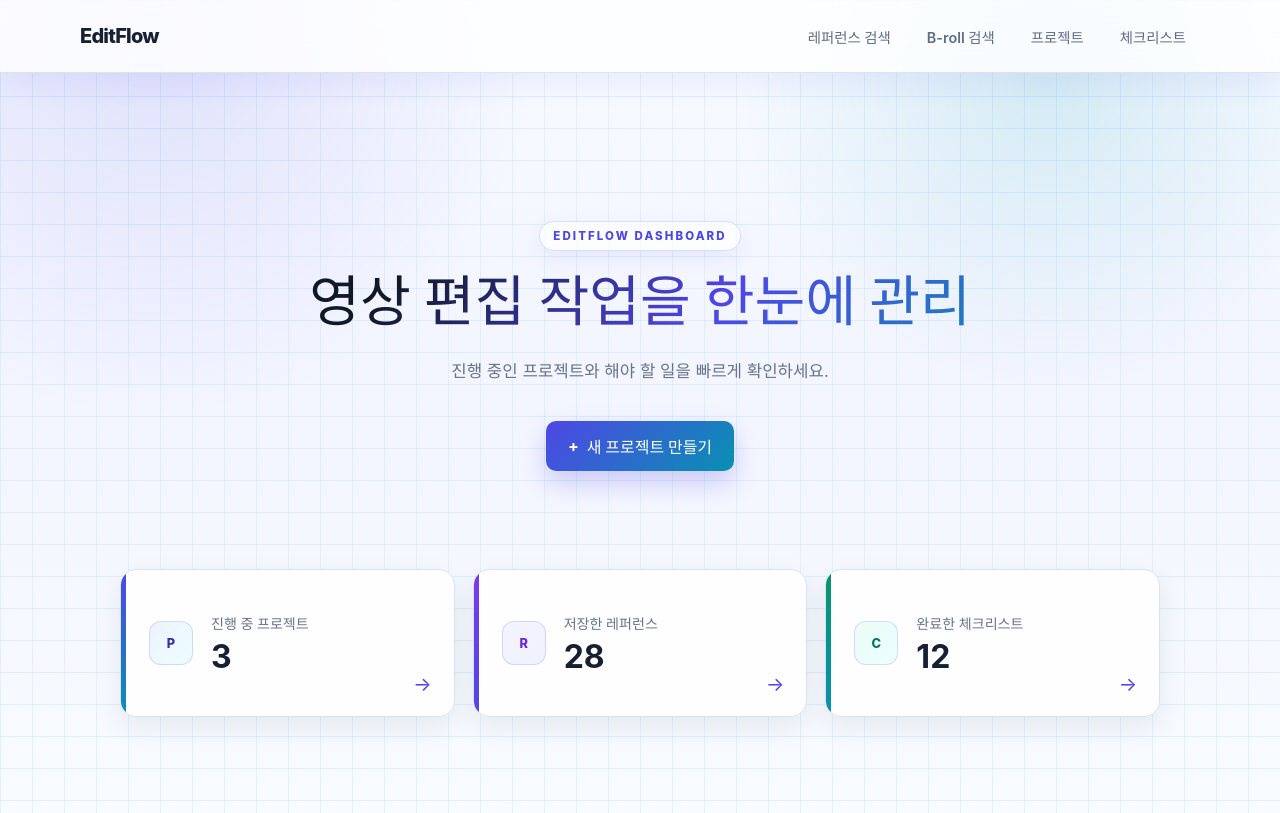
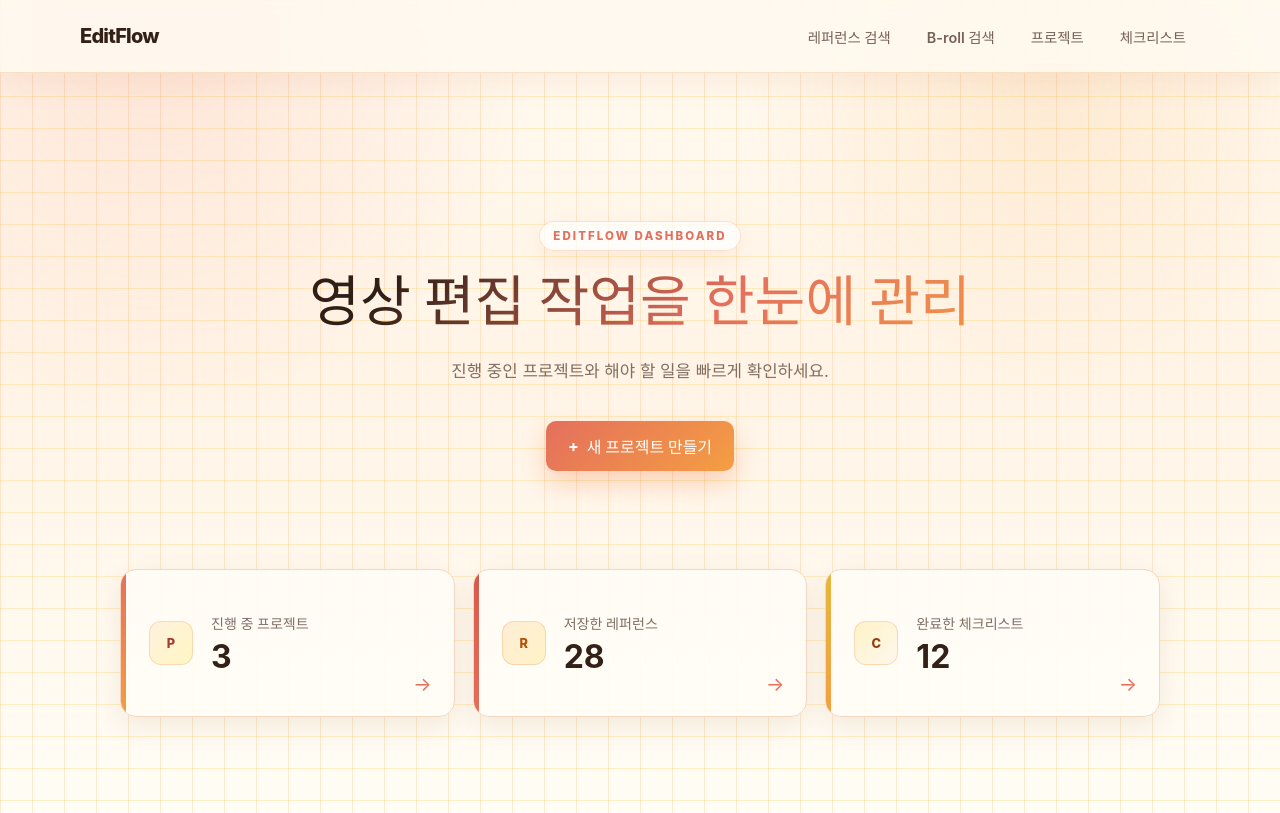
Before and after one commit to Younggeon-1230/EditFlow, a React (Vite) app: page / in a window 1280 px wide. Built offline with nearby package versions, Linux system fonts and the light colour scheme; no server answers.

Commit message:
style: update EditFlow color palette

```diff
--- a/src/styles/global.css
+++ b/src/styles/global.css
@@ -2,20 +2,20 @@
   font-family:
     Inter, Pretendard, -apple-system, BlinkMacSystemFont, "Segoe UI", sans-serif;
   color: #202124;
-  background: #f4f7ff;
-  --color-ink: #172033;
-  --color-muted: #69738a;
-  --color-soft: #eef4ff;
-  --color-surface: rgba(255, 255, 255, 0.9);
-  --color-border: #d9e2f4;
-  --color-primary: #4f46e5;
-  --color-primary-deep: #3730a3;
-  --color-cyan: #0891b2;
-  --color-emerald: #059669;
-  --color-violet: #7c3aed;
-  --color-danger: #dc2626;
-  --shadow-soft: 0 16px 42px rgba(55, 48, 163, 0.1);
-  --shadow-card: 0 10px 28px rgba(31, 41, 55, 0.08);
+  background: #fff7ed;
+  --color-ink: #332117;
+  --color-muted: #806f63;
+  --color-soft: #fff1df;
+  --color-surface: rgba(255, 253, 247, 0.92);
+  --color-border: #f3d8bf;
+  --color-primary: #e46f5d;
+  --color-primary-deep: #9f3f2f;
+  --color-cyan: #f59e42;
+  --color-emerald: #e5b73b;
+  --color-violet: #d45b4b;
+  --color-danger: #c24132;
+  --shadow-soft: 0 16px 42px rgba(180, 83, 9, 0.13);
+  --shadow-card: 0 10px 28px rgba(120, 53, 15, 0.09);
   font-synthesis: none;
   text-rendering: optimizeLegibility;
 }
@@ -28,12 +28,13 @@ body {
   min-width: 320px;
   min-height: 100vh;
   margin: 0;
+  overflow-x: hidden;
   background:
-    radial-gradient(circle at 12% 4%, rgba(79, 70, 229, 0.14), transparent 28%),
-    radial-gradient(circle at 82% 10%, rgba(8, 145, 178, 0.14), transparent 24%),
-    linear-gradient(rgba(191, 219, 254, 0.4) 1px, transparent 1px),
-    linear-gradient(90deg, rgba(191, 219, 254, 0.36) 1px, transparent 1px),
-    linear-gradient(180deg, #f7fbff 0%, #f3f5ff 46%, #f8fbff 100%);
+    radial-gradient(circle at 12% 4%, rgba(244, 114, 82, 0.15), transparent 28%),
+    radial-gradient(circle at 82% 10%, rgba(245, 158, 66, 0.16), transparent 24%),
+    linear-gradient(rgba(251, 191, 36, 0.22) 1px, transparent 1px),
+    linear-gradient(90deg, rgba(251, 146, 60, 0.18) 1px, transparent 1px),
+    linear-gradient(180deg, #fffaf0 0%, #fff4e6 46%, #fffdf5 100%);
   background-size: 100% 100%, 100% 100%, 32px 32px, 32px 32px, 100% 100%;
 }
 
@@ -48,15 +49,16 @@ a {
 
 .app {
   min-height: 100vh;
+  overflow-x: hidden;
 }
 
 .site-header {
   position: sticky;
   top: 0;
   z-index: 10;
-  border-bottom: 1px solid rgba(148, 163, 184, 0.28);
-  background: rgba(255, 255, 255, 0.82);
-  box-shadow: 0 10px 30px rgba(79, 70, 229, 0.08);
+  border-bottom: 1px solid rgba(217, 119, 6, 0.18);
+  background: rgba(255, 250, 240, 0.86);
+  box-shadow: 0 10px 30px rgba(180, 83, 9, 0.08);
   backdrop-filter: blur(16px);
 }
 
@@ -86,7 +88,7 @@ a {
 .navigation-link {
   padding: 10px 14px;
   border-radius: 8px;
-  color: #5f6c83;
+  color: #766256;
   font-size: 0.9rem;
   font-weight: 600;
   text-decoration: none;
@@ -97,13 +99,13 @@ a {
 
 .navigation-link:hover {
   color: var(--color-primary-deep);
-  background: rgba(79, 70, 229, 0.08);
+  background: rgba(251, 146, 60, 0.12);
 }
 
 .navigation-link.active {
   color: #fff;
   background: linear-gradient(135deg, var(--color-primary), var(--color-cyan));
-  box-shadow: 0 8px 18px rgba(79, 70, 229, 0.22);
+  box-shadow: 0 8px 18px rgba(234, 88, 12, 0.22);
 }
 
 .dashboard-page {
@@ -1986,8 +1988,8 @@ a {
   border-radius: 999px;
   background: linear-gradient(
     135deg,
-    rgba(79, 70, 229, 0.15),
-    rgba(8, 145, 178, 0.12)
+    rgba(244, 114, 82, 0.16),
+    rgba(245, 158, 66, 0.14)
   );
   content: "";
   filter: blur(34px);
@@ -1998,10 +2000,10 @@ a {
   align-items: center;
   min-height: 30px;
   padding: 0 13px;
-  border: 1px solid rgba(79, 70, 229, 0.18);
+  border: 1px solid rgba(234, 88, 12, 0.18);
   border-radius: 999px;
   background: rgba(255, 255, 255, 0.72);
-  box-shadow: 0 8px 22px rgba(79, 70, 229, 0.08);
+  box-shadow: 0 8px 22px rgba(234, 88, 12, 0.08);
 }
 
 .hero-section h1,
@@ -2016,7 +2018,7 @@ a {
 }
 
 .hero-section h1 {
-  background: linear-gradient(135deg, #111827 22%, var(--color-primary) 58%, var(--color-cyan));
+  background: linear-gradient(135deg, #2f1f17 22%, var(--color-primary) 58%, var(--color-cyan));
   background-clip: text;
   -webkit-text-fill-color: transparent;
 }
@@ -2029,6 +2031,7 @@ a {
 .project-info-main > p,
 .project-card-copy p {
   color: var(--color-muted);
+  overflow-wrap: anywhere;
 }
 
 .primary-button,
@@ -2039,7 +2042,7 @@ a {
   border: 0;
   color: #fff;
   background: linear-gradient(135deg, var(--color-primary), var(--color-cyan));
-  box-shadow: 0 12px 26px rgba(79, 70, 229, 0.25);
+  box-shadow: 0 12px 26px rgba(234, 88, 12, 0.24);
 }
 
 .primary-button:hover,
@@ -2047,38 +2050,38 @@ a {
 .form-submit-button:hover,
 .reference-search-input button:hover:not(:disabled),
 .checklist-add-form button:hover:not(:disabled) {
-  background: linear-gradient(135deg, var(--color-primary-deep), #0e7490);
-  box-shadow: 0 16px 34px rgba(79, 70, 229, 0.3);
+  background: linear-gradient(135deg, var(--color-primary-deep), #d97706);
+  box-shadow: 0 16px 34px rgba(234, 88, 12, 0.28);
 }
 
 .secondary-button,
 .card-action-button,
 .icon-button,
 .checklist-list-actions > button {
-  border-color: rgba(79, 70, 229, 0.18);
+  border-color: rgba(217, 119, 6, 0.22);
   color: var(--color-primary-deep);
-  background: rgba(255, 255, 255, 0.86);
+  background: rgba(255, 253, 247, 0.88);
 }
 
 .secondary-button:hover,
 .card-action-button:hover,
 .icon-button:hover,
 .checklist-list-actions > button:hover {
-  border-color: rgba(79, 70, 229, 0.38);
+  border-color: rgba(217, 119, 6, 0.38);
   color: var(--color-primary);
-  background: rgba(79, 70, 229, 0.08);
+  background: rgba(255, 237, 213, 0.82);
 }
 
 .card-action-button.delete,
 .checklist-page-item > button {
-  color: #8b5cf6;
+  color: #b45309;
 }
 
 .card-action-button.delete:hover,
 .checklist-page-item > button:hover {
-  border-color: rgba(220, 38, 38, 0.2);
+  border-color: rgba(194, 65, 50, 0.22);
   color: var(--color-danger);
-  background: rgba(254, 242, 242, 0.88);
+  background: rgba(255, 237, 213, 0.88);
 }
 
 .summary-card,
@@ -2156,24 +2159,24 @@ a {
 .project-card:hover,
 .reference-result-card:hover,
 .broll-result-card:hover {
-  border-color: rgba(79, 70, 229, 0.32);
+  border-color: rgba(234, 88, 12, 0.3);
   box-shadow: var(--shadow-soft);
 }
 
 .summary-card-icon {
-  border-color: rgba(79, 70, 229, 0.18);
+  border-color: rgba(234, 88, 12, 0.18);
   color: var(--color-primary-deep);
-  background: linear-gradient(135deg, #eef2ff, #ecfeff);
+  background: linear-gradient(135deg, #fff1df, #fff7c2);
 }
 
 .summary-card:nth-child(2) .summary-card-icon {
-  color: #6d28d9;
-  background: linear-gradient(135deg, #f5f3ff, #eef2ff);
+  color: #b45309;
+  background: linear-gradient(135deg, #ffedd5, #fef3c7);
 }
 
 .summary-card:nth-child(3) .summary-card-icon {
-  color: #047857;
-  background: linear-gradient(135deg, #ecfdf5, #ecfeff);
+  color: #92400e;
+  background: linear-gradient(135deg, #fef3c7, #fff7ed);
 }
 
 .summary-card-title,
@@ -2203,22 +2206,22 @@ a {
 }
 
 .project-status {
-  border: 1px solid rgba(79, 70, 229, 0.18);
+  border: 1px solid rgba(234, 88, 12, 0.18);
   color: var(--color-primary-deep);
-  background: linear-gradient(135deg, #eef2ff, #ecfeff);
+  background: linear-gradient(135deg, #fff1df, #fef3c7);
 }
 
 .project-grid .project-card:nth-child(2n) .project-status,
 .project-info .project-status {
-  border-color: rgba(124, 58, 237, 0.18);
-  color: #6d28d9;
-  background: #f5f3ff;
+  border-color: rgba(245, 158, 66, 0.24);
+  color: #9a3412;
+  background: #ffedd5;
 }
 
 .project-grid .project-card:nth-child(3n) .project-status {
-  border-color: rgba(5, 150, 105, 0.18);
-  color: #047857;
-  background: #ecfdf5;
+  border-color: rgba(229, 183, 59, 0.3);
+  color: #854d0e;
+  background: #fef3c7;
 }
 
 .project-counts,
@@ -2231,7 +2234,7 @@ a {
 .project-form textarea,
 .project-form select {
   border-color: var(--color-border);
-  background: rgba(248, 251, 255, 0.92);
+  background: rgba(255, 251, 235, 0.9);
 }
 
 .project-search-field:focus-within,
@@ -2242,13 +2245,13 @@ a {
 .project-form input:focus,
 .project-form textarea:focus,
 .project-form select:focus {
-  border-color: rgba(79, 70, 229, 0.52);
-  box-shadow: 0 0 0 4px rgba(79, 70, 229, 0.12);
+  border-color: rgba(234, 88, 12, 0.48);
+  box-shadow: 0 0 0 4px rgba(251, 146, 60, 0.14);
 }
 
 .progress-track,
 .checklist-page-progress-track {
-  background: #e0e7ff;
+  background: #fdebd3;
 }
 
 .progress-track span,
@@ -2259,12 +2262,12 @@ a {
 .project-tabs {
   border-color: var(--color-border);
   background: rgba(255, 255, 255, 0.66);
-  box-shadow: 0 10px 24px rgba(79, 70, 229, 0.08);
+  box-shadow: 0 10px 24px rgba(180, 83, 9, 0.08);
 }
 
 .project-tab:hover {
   color: var(--color-primary-deep);
-  background: rgba(79, 70, 229, 0.08);
+  background: rgba(251, 146, 60, 0.12);
 }
 
 .project-tab.active {
@@ -2275,88 +2278,88 @@ a {
 .resource-preview,
 .youtube-thumbnail,
 .broll-preview-image {
-  border-color: rgba(79, 70, 229, 0.14);
-  background-color: #eaf2ff;
+  border-color: rgba(234, 88, 12, 0.16);
+  background-color: #fff1df;
 }
 
 .video-preview {
   background:
-    linear-gradient(135deg, rgba(79, 70, 229, 0.2), rgba(8, 145, 178, 0.14)),
-    #eef4ff;
+    linear-gradient(135deg, rgba(244, 114, 82, 0.18), rgba(245, 158, 66, 0.14)),
+    #fff1df;
 }
 
 .broll-preview {
   background:
-    linear-gradient(45deg, rgba(8, 145, 178, 0.14) 25%, transparent 25%),
-    linear-gradient(-45deg, rgba(79, 70, 229, 0.12) 25%, transparent 25%),
-    #f0fdfa;
+    linear-gradient(45deg, rgba(245, 158, 66, 0.16) 25%, transparent 25%),
+    linear-gradient(-45deg, rgba(244, 114, 82, 0.12) 25%, transparent 25%),
+    #fff7ed;
 }
 
 .thumbnail-preview.variant-2 {
   background:
-    linear-gradient(90deg, rgba(79, 70, 229, 0.16) 38%, transparent 38%),
-    linear-gradient(#f8fbff 68%, #dbeafe 68%);
+    linear-gradient(90deg, rgba(244, 114, 82, 0.16) 38%, transparent 38%),
+    linear-gradient(#fffaf0 68%, #fed7aa 68%);
 }
 
 .reference-search-input button {
-  background: linear-gradient(135deg, #ef4444, var(--color-primary));
+  background: linear-gradient(135deg, var(--color-primary), var(--color-cyan));
 }
 
 .reference-search-input button:hover:not(:disabled) {
-  background: linear-gradient(135deg, #dc2626, var(--color-primary-deep));
+  background: linear-gradient(135deg, var(--color-primary-deep), #d97706);
 }
 
 .filter-options button,
 .broll-type-toggle button,
 .broll-categories button {
-  border-color: rgba(79, 70, 229, 0.18);
+  border-color: rgba(217, 119, 6, 0.2);
   color: var(--color-muted);
-  background: rgba(255, 255, 255, 0.78);
+  background: rgba(255, 253, 247, 0.82);
 }
 
 .filter-options button:hover:not(:disabled),
 .broll-type-toggle button:hover:not(:disabled),
 .broll-categories button:hover:not(:disabled) {
-  border-color: rgba(79, 70, 229, 0.34);
+  border-color: rgba(217, 119, 6, 0.36);
   color: var(--color-primary-deep);
-  background: rgba(79, 70, 229, 0.08);
+  background: rgba(255, 237, 213, 0.76);
 }
 
 .filter-options button.active {
   border-color: transparent;
   color: #fff;
-  background: linear-gradient(135deg, #ef4444, var(--color-primary));
+  background: linear-gradient(135deg, var(--color-primary), var(--color-cyan));
 }
 
 .broll-search-input button,
 .save-broll-button {
   border: 0;
   color: #fff;
-  background: linear-gradient(135deg, var(--color-cyan), var(--color-emerald));
-  box-shadow: 0 10px 22px rgba(8, 145, 178, 0.22);
+  background: linear-gradient(135deg, var(--color-primary), var(--color-cyan));
+  box-shadow: 0 10px 22px rgba(234, 88, 12, 0.22);
 }
 
 .broll-search-input button:hover:not(:disabled),
 .save-broll-button:hover:not(:disabled) {
-  background: linear-gradient(135deg, #0e7490, #047857);
+  background: linear-gradient(135deg, var(--color-primary-deep), #d97706);
 }
 
 .broll-type-toggle button.active,
 .broll-categories button[aria-pressed="true"] {
   border-color: transparent;
   color: #fff;
-  background: linear-gradient(135deg, var(--color-cyan), var(--color-emerald));
+  background: linear-gradient(135deg, var(--color-primary), var(--color-cyan));
 }
 
 .save-reference-button {
   border: 0;
   color: #fff;
-  background: linear-gradient(135deg, var(--color-primary), var(--color-violet));
-  box-shadow: 0 10px 22px rgba(79, 70, 229, 0.2);
+  background: linear-gradient(135deg, var(--color-primary), var(--color-cyan));
+  box-shadow: 0 10px 22px rgba(234, 88, 12, 0.2);
 }
 
 .save-reference-button:hover:not(:disabled) {
-  background: linear-gradient(135deg, var(--color-primary-deep), #6d28d9);
+  background: linear-gradient(135deg, var(--color-primary-deep), #d97706);
 }
 
 .reference-search-input button:disabled,
@@ -2364,24 +2367,24 @@ a {
 .save-reference-button:disabled,
 .save-broll-button:disabled,
 .checklist-add-form button:disabled {
-  border-color: #dbe3f3;
-  color: #94a3b8;
-  background: #e8eef8;
+  border-color: #f3d8bf;
+  color: #b19484;
+  background: #f8ead9;
   box-shadow: none;
 }
 
 .youtube-thumbnail > span {
   border-color: rgba(255, 255, 255, 0.78);
-  background: linear-gradient(135deg, rgba(239, 68, 68, 0.82), rgba(79, 70, 229, 0.78));
+  background: linear-gradient(135deg, rgba(228, 111, 93, 0.86), rgba(245, 158, 66, 0.78));
 }
 
 .broll-preview-image span {
-  background: linear-gradient(135deg, rgba(8, 145, 178, 0.88), rgba(5, 150, 105, 0.82));
+  background: linear-gradient(135deg, rgba(228, 111, 93, 0.84), rgba(229, 183, 59, 0.82));
 }
 
 .checklist-progress-card {
   background:
-    linear-gradient(135deg, rgba(79, 70, 229, 0.08), rgba(8, 145, 178, 0.08)),
+    linear-gradient(135deg, rgba(244, 114, 82, 0.08), rgba(245, 158, 66, 0.1)),
     var(--color-surface);
 }
 
@@ -2390,7 +2393,7 @@ a {
 }
 
 .checklist-page-item:hover {
-  background: rgba(79, 70, 229, 0.045);
+  background: rgba(251, 146, 60, 0.08);
 }
 
 .checklist-page-item input,
@@ -2399,35 +2402,35 @@ a {
 }
 
 .checklist-page-item.done {
-  background: rgba(5, 150, 105, 0.045);
+  background: rgba(254, 243, 199, 0.34);
 }
 
 .checklist-page-item.done .checklist-item-index {
-  color: var(--color-emerald);
+  color: #b45309;
 }
 
 .checklist-page-item.done .checklist-item-text,
 .detail-checklist .done label {
-  color: #7c8aa5;
+  color: #9b8577;
 }
 
 .checklist-list-actions > button {
-  color: var(--color-cyan);
-  background: #ecfeff;
+  color: #9a3412;
+  background: #fff7df;
 }
 
 .projects-empty,
 .checklist-no-project,
 .project-not-found section,
 .not-found-page section {
-  border-color: rgba(79, 70, 229, 0.24);
+  border-color: rgba(217, 119, 6, 0.24);
   background:
-    linear-gradient(135deg, rgba(255, 255, 255, 0.92), rgba(238, 242, 255, 0.82));
+    linear-gradient(135deg, rgba(255, 253, 247, 0.94), rgba(255, 237, 213, 0.74));
   box-shadow: var(--shadow-card);
 }
 
 .form-overlay {
-  background: rgba(15, 23, 42, 0.44);
+  background: rgba(67, 36, 20, 0.42);
 }
 
 .primary-button:focus-visible,
@@ -2450,7 +2453,7 @@ a {
 .checklist-list-actions > button:focus-visible,
 .checklist-page-item > button:focus-visible,
 .checklist-add-form button:focus-visible {
-  outline: 3px solid #9f9f9f;
+  outline: 3px solid rgba(245, 158, 66, 0.58);
   outline-offset: 3px;
 }
 
```
